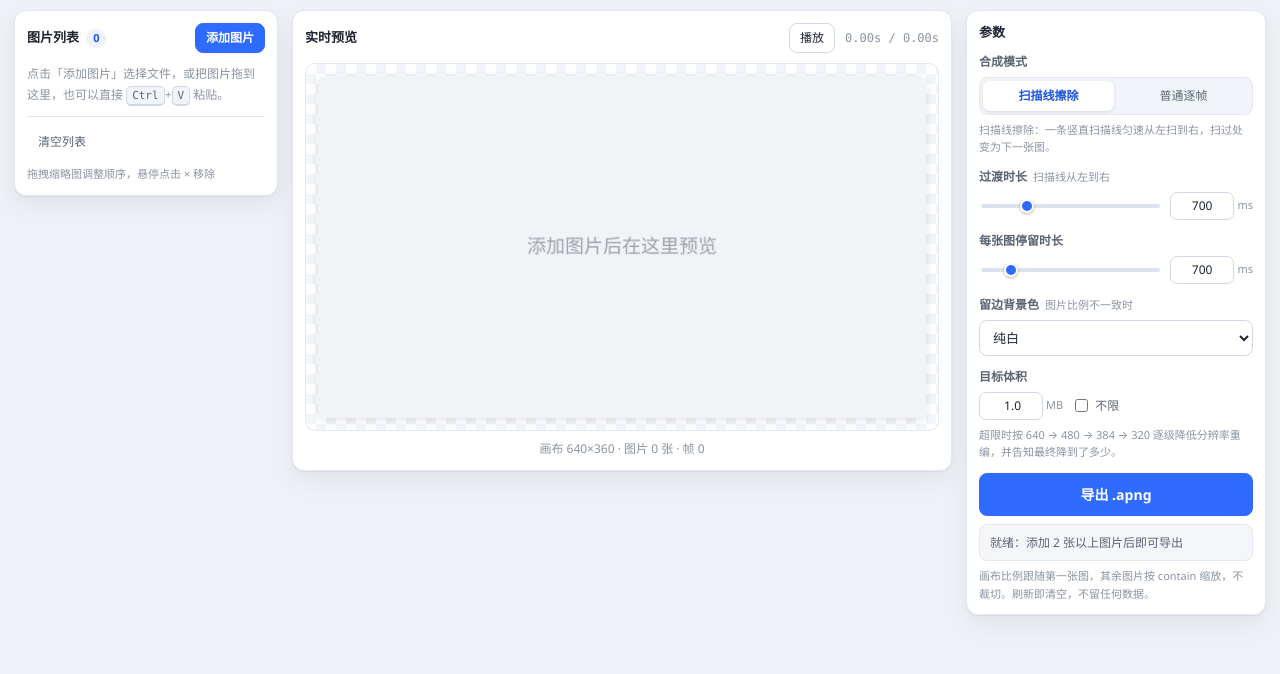
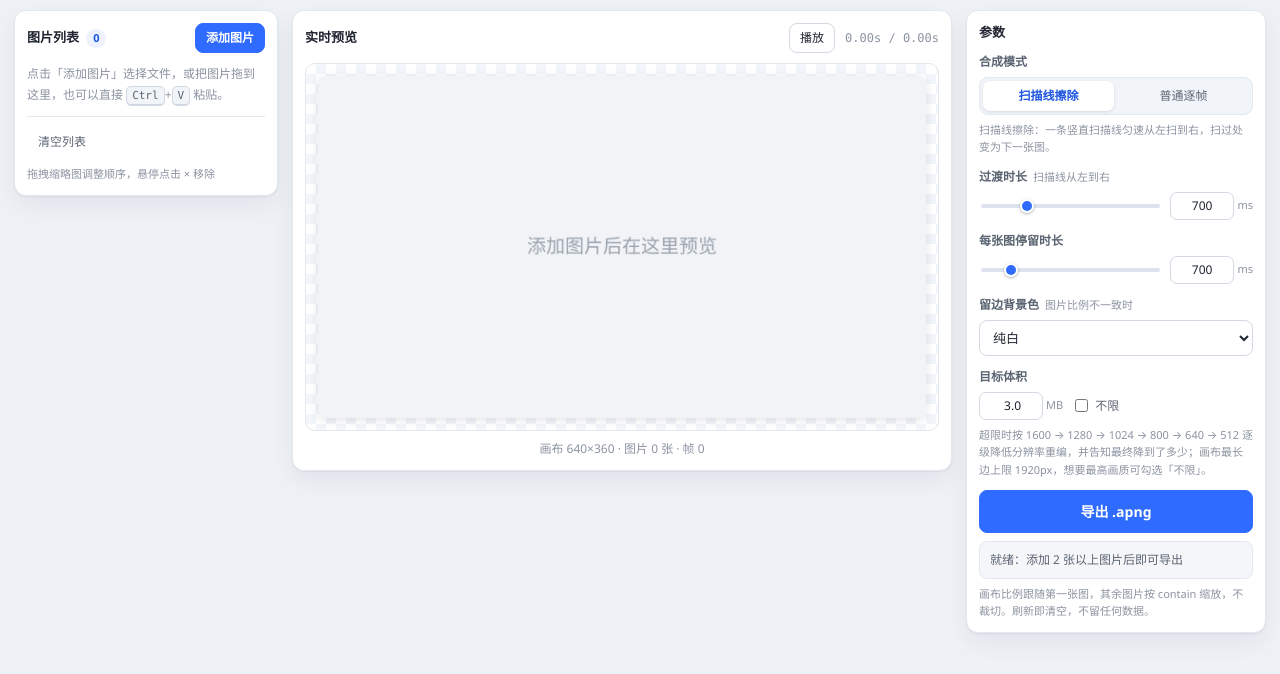
Before and after one commit to LuXingChuan01/box, a plain HTML site: page apng-maker/index.html in a window 1280 px wide. Shown: the part 74-748 px from the top of the page. Drawn offline with Linux system fonts and the light colour scheme.

Commit message:
apng-maker: improve export quality (canvas max edge 1280->1920, gradual downscale steps, high-quality interpolation, default target 3MB)

```diff
--- a/apng-maker/app.js
+++ b/apng-maker/app.js
@@ -10,11 +10,11 @@
   var APNG = window.APNG;
   var R = window.RENDER;
 
-  var MAX_BASE = 1280;        // 画布基准最长边上限（避免首图过大导致编码极慢）
+  var MAX_BASE = 1920;        // 画布基准最长边上限（尽量保留原图细节，避免画质被过度压缩）
   var FRAME_INTERVAL = 40;    // 扫描线每步间隔（ms），约 25 步/秒
   var DELAY_DEN = 1000;       // APNG 帧延时分母
   // 体积超限时的降分辨率顺序（按最长边像素档位）
-  var RES_STEPS = [640, 480, 384, 320];
+  var RES_STEPS = [1600, 1280, 1024, 800, 640, 512];
 
   var state = {
     items: [],              // { name, img, url }
@@ -23,7 +23,7 @@
     holdMs: 700,
     bg: 'white',            // 'white' | 'black' | 'dominant'
     unlimited: false,
-    targetBytes: 1048576,   // 1.0MB
+    targetBytes: 3145728,   // 3.0MB（默认值放宽，避免一上来就触发降分辨率）
     baseW: 640,
     baseH: 360,
     dominant: '#ffffff',
--- a/apng-maker/index.html
+++ b/apng-maker/index.html
@@ -97,10 +97,10 @@
     <div class="field">
       <label>目标体积</label>
       <div class="row">
-        <div class="numbox"><input id="num-target" type="number" min="0.05" max="100" step="0.1" value="1.0" /><span>MB</span></div>
+        <div class="numbox"><input id="num-target" type="number" min="0.05" max="100" step="0.1" value="3.0" /><span>MB</span></div>
         <label class="check"><input id="chk-unlimited" type="checkbox" /> 不限</label>
       </div>
-      <p class="tip">超限时按 640 → 480 → 384 → 320 逐级降低分辨率重编，并告知最终降到了多少。</p>
+      <p class="tip">超限时按 1600 → 1280 → 1024 → 800 → 640 → 512 逐级降低分辨率重编，并告知最终降到了多少；画布最长边上限 1920px，想要最高画质可勾选「不限」。</p>
     </div>
 
     <button id="btn-export" class="btn btn-primary btn-block" type="button">导出 .apng</button>
--- a/apng-maker/render.js
+++ b/apng-maker/render.js
@@ -16,6 +16,9 @@
    * 把图片按 contain 方式缩放并居中绘制（不裁切，比例不一致处留边）。
    */
   function drawContain(ctx, img, W, H) {
+    // 高质量插值：canvas 默认缩放质量为 low，缩小大图时会有锯齿与摩尔纹
+    ctx.imageSmoothingEnabled = true;
+    ctx.imageSmoothingQuality = 'high';
     var iw = img.naturalWidth || img.width;
     var ih = img.naturalHeight || img.height;
     if (!iw || !ih) return;
@@ -35,6 +38,8 @@
    */
   function drawScene(ctx, W, H, scene, images, bgColor) {
     ctx.save();
+    ctx.imageSmoothingEnabled = true;
+    ctx.imageSmoothingQuality = 'high';
     ctx.clearRect(0, 0, W, H);
     ctx.fillStyle = bgColor || '#ffffff';
     ctx.fillRect(0, 0, W, H);
```
Also changed, not shown: 1 other file.
